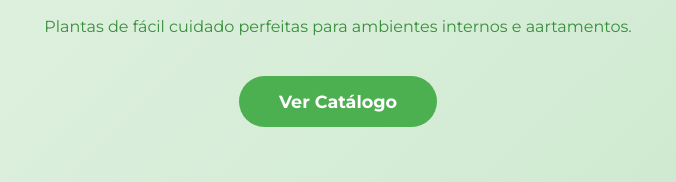
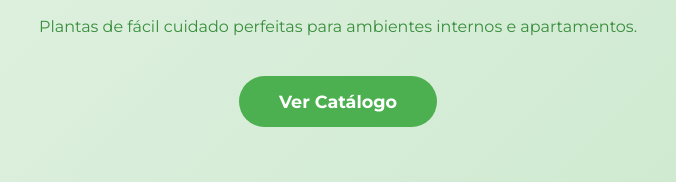
Before and after one commit to Kadu-77/Projetos-Fulltime, a plain HTML site: page Cantinho-Botânico/index.html in a window 1280 px wide. Shown: the part 437-619 px from the top of the page, 302-978 px from the left. Drawn offline with Linux system fonts and the light colour scheme.

Commit message:
Add files via upload

```diff
--- a/Cantinho-Botânico/index.html
+++ b/Cantinho-Botânico/index.html
@@ -20,7 +20,7 @@
         <main class="parte__principal">
             <div class="conteudo__central">
                 <h1>Traga a natureza para sua sala.</h1>
-                <p>Plantas de fácil cuidado perfeitas para ambientes internos e aartamentos.</p>
+                <p>Plantas de fácil cuidado perfeitas para ambientes internos e apartamentos.</p>
                 <a href="#" class="botao__catalogo">Ver Catálogo</a>
             </div>
         </main>
```
